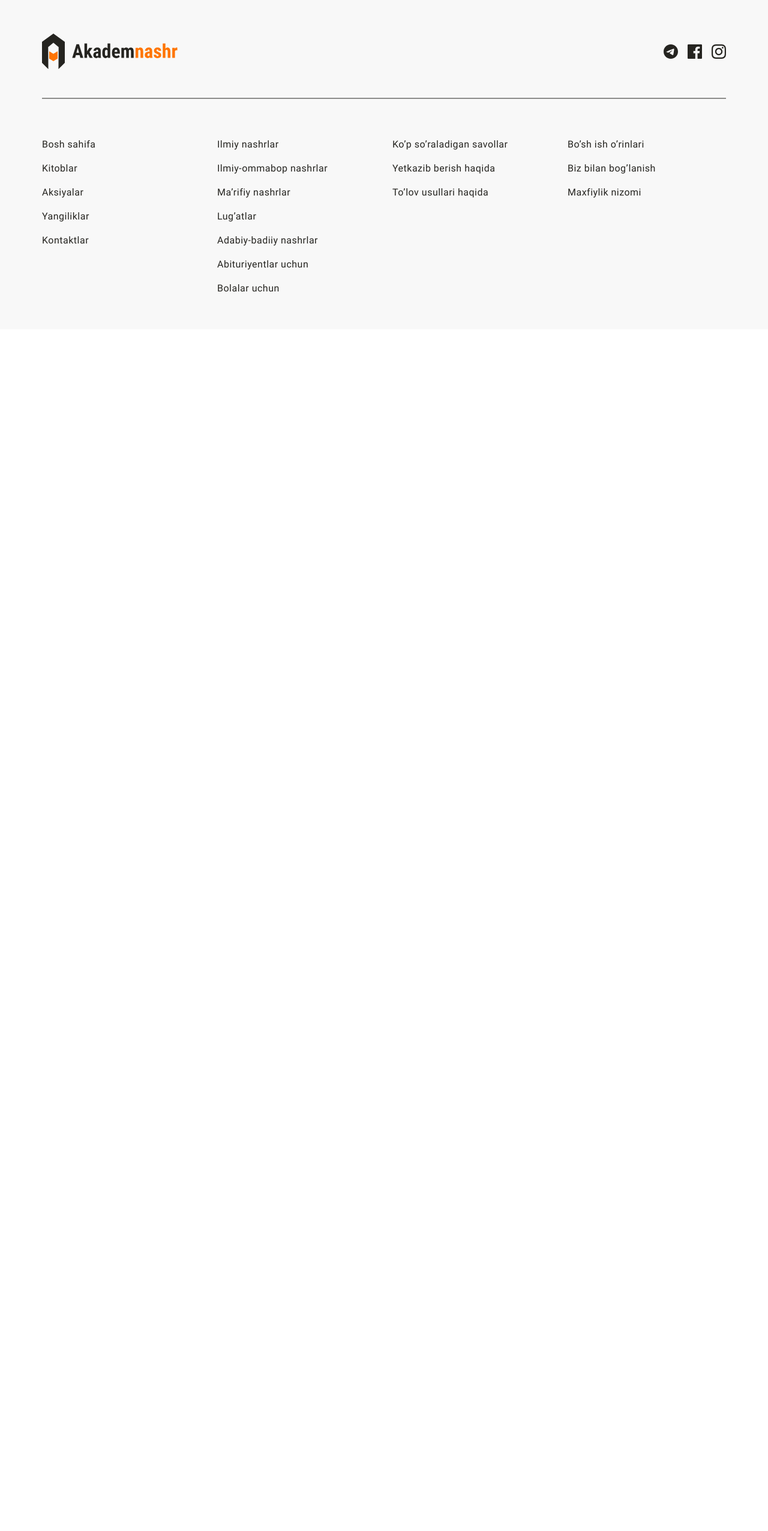
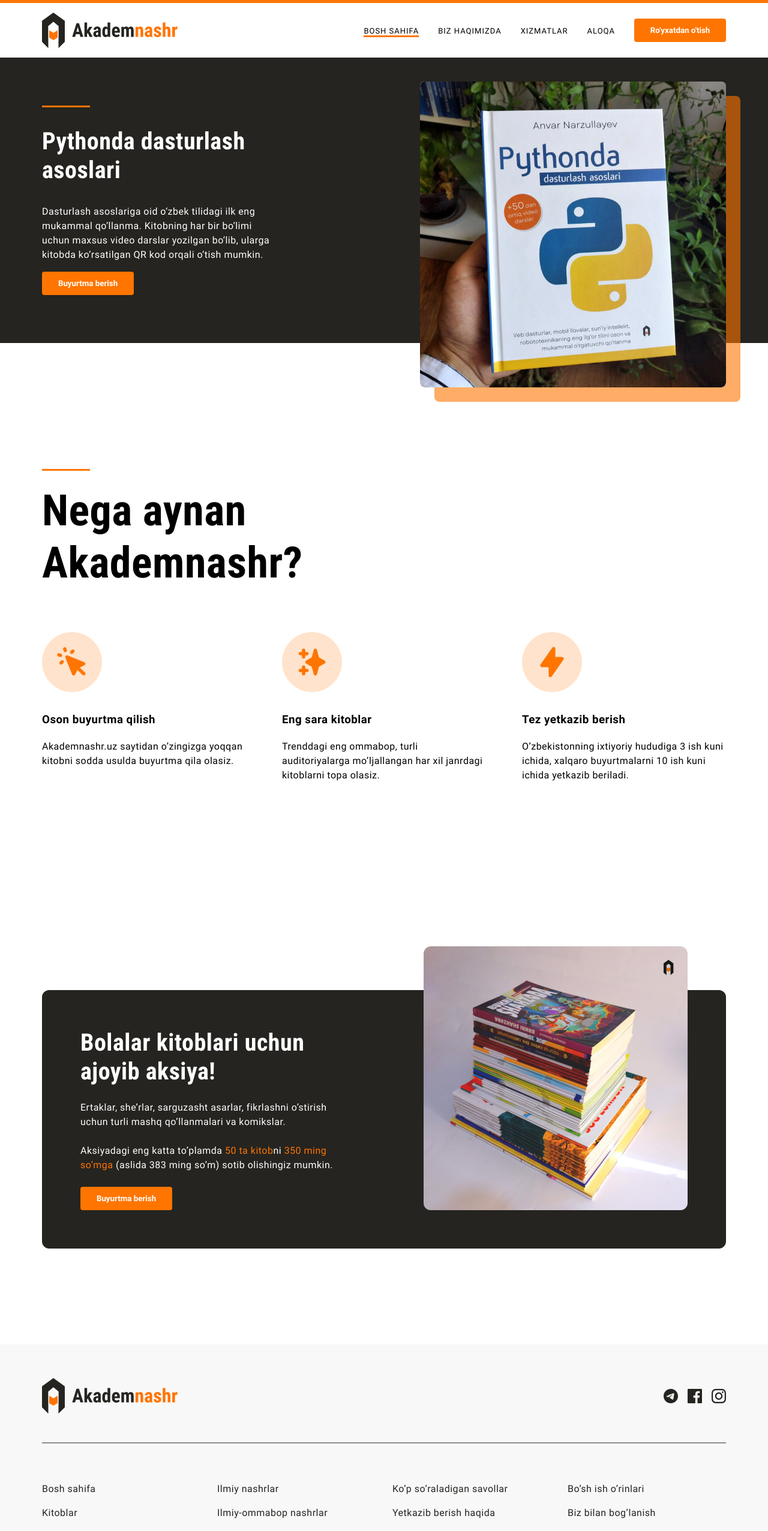
Before and after one commit to abdulazizmamadov/akademnashr, a React (Vite) app: page / in a window 1280 px wide. Shown: the top 2553 px of the page at 60% size. Before the commit the page ends 800 px from the top, so only its background shows below. Built offline with nearby package versions, Linux system fonts and the light colour scheme; a web font is replaced by a local one.

Commit message:
delete none element

```diff
--- a/src/components/Features.jsx
+++ b/src/components/Features.jsx
@@ -1,6 +1,6 @@
 function Features() {
   return (
-    <section className="features" style={{display: "none"}}>
+    <section className="features">
       <div className="features-container container">
         <div className="features-orange-line orange-line"></div>
         <h2 className="features__heading">Nega aynan Akademnashr?</h2>
--- a/src/components/Header.jsx
+++ b/src/components/Header.jsx
@@ -3,7 +3,7 @@
 function Header() {
   return (
     <>
-      <header className="header" style={{display: "none"}}>
+      <header className="header">
         <div className="header__container container">
           <a className="header__logo" href="">
             <img src="./logo.svg" alt="Site logo" />
--- a/src/components/Hero.jsx
+++ b/src/components/Hero.jsx
@@ -1,7 +1,7 @@
 function Hero() {
   return (
     <>
-      <section className="hero" style={{display: "none"}}>
+      <section className="hero">
         <div className="hero-container container">
           <div className="hero__content">
             <div className="orange-line"></div>
--- a/src/components/Promo.jsx
+++ b/src/components/Promo.jsx
@@ -1,6 +1,6 @@
 function Promo() {
   return (
-    <section className="promo" style={{display: "none"}}>
+    <section className="promo">
       <div className="container">
         <div className="promo-inner">
           <div className="promo-content">
```
